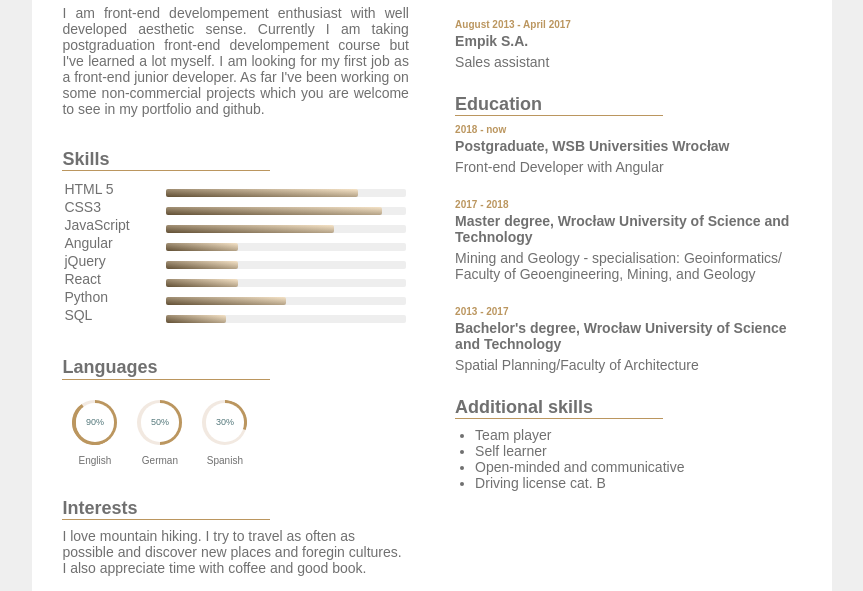
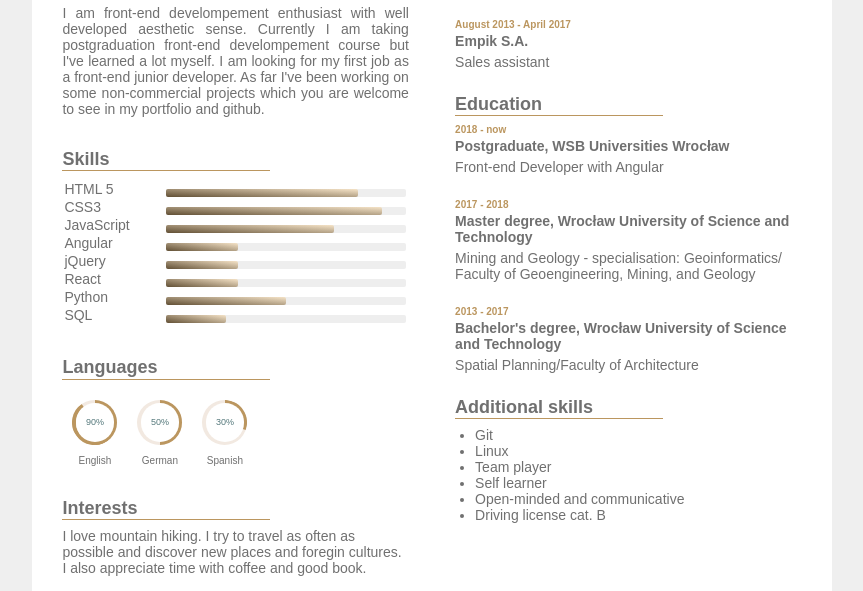
Before and after one commit to zofianatanek/CV, a plain HTML site: page index.html in a window 1280 px wide. Shown: the part 346-937 px from the top of the page, without its empty margins (208-1071 px from the left). Drawn offline with Linux system fonts and the light colour scheme; a web font is replaced by a local one.

Commit message:
additional skills

```diff
--- a/index.html
+++ b/index.html
@@ -254,6 +254,8 @@
         <div class="additional">
           <h3>Additional skills</h3>
           <ul>
+            <li>Git</li>
+            <li>Linux</li>
             <li> Team player</li>
             <li> Self learner</li>
             <li> Open-minded and communicative</li>
```
